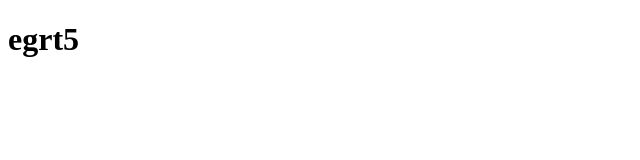
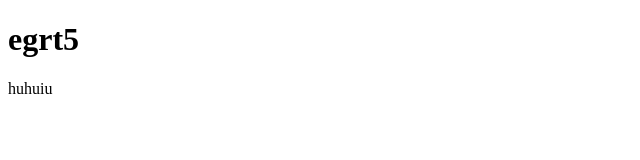
Before and after one commit to LONELY-DUckWolf/cookies-god, a plain HTML site: page index.html in a window 1280 px wide. Shown: the full height of the page, 0-640 px from the left. Drawn offline with Linux system fonts and the light colour scheme.

Commit message:
new branch created

```diff
--- a/index.html
+++ b/index.html
@@ -7,5 +7,6 @@
 </head>
 <body>
     <h1>egrt5</h1>
+    <p>huhuiu</p>
 </body>
 </html>
```
